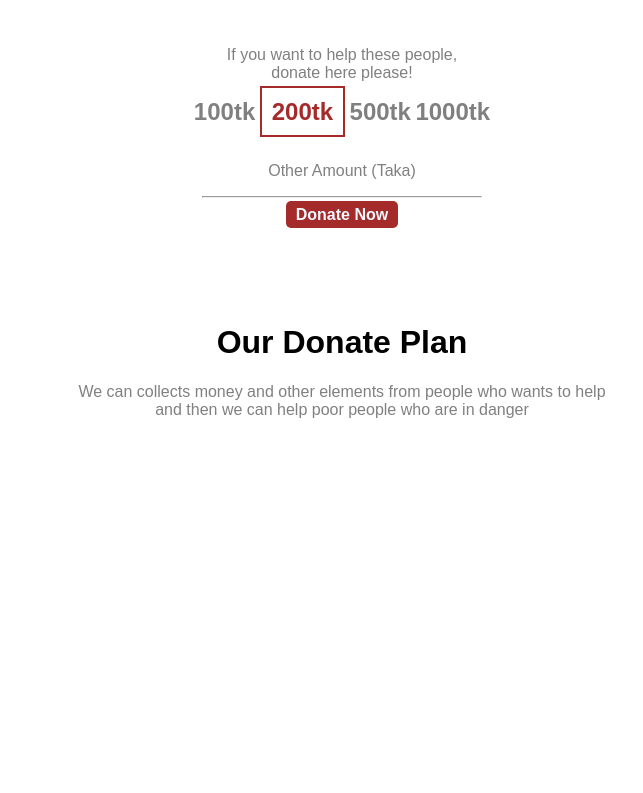
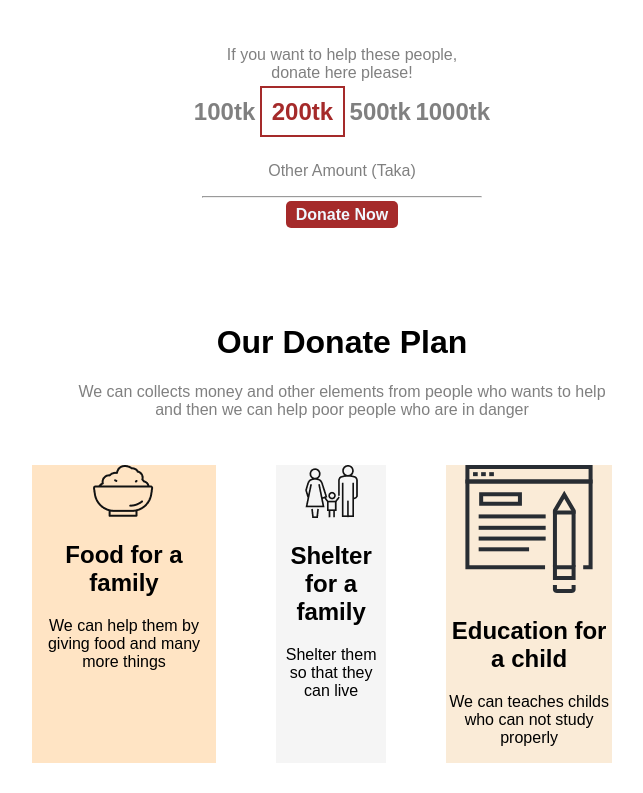
Before and after one commit to hanif1049/we-can-help, a plain HTML site: page index.html in a window 1280 px wide. Shown: the part 680-1473 px from the top of the page, without its empty margins (298-941 px from the left). Before the commit the page ends 1115 px from the top, so only its background shows below. Drawn offline with Linux system fonts and the light colour scheme; a web font is replaced by a local one.

Commit message:
image add

```diff
--- a/index.html
+++ b/index.html
@@ -40,6 +40,28 @@
             poor people who
             are in danger</p>
     </div>
+    <section class="experience-area">
+
+        <div id="first">
+            <img src="icons/food.png" alt="">
+            <h2>Food for a family</h2>
+            <p>We can help them by giving food and many more things </p>
+        </div>
+        <div id="second">
+            <img src="icons/shelter.png" alt="">
+            <h2>Shelter for a family</h2>
+            <p>Shelter them so that they can live</p>
+
+        </div>
+        <div id="third">
+            <img src="icons/icon4.svg" alt="">
+            <h2>Education for a child</h2>
+            <p>We can teaches childs who can not study properly</p>
+        </div>
+
+
+    </section>
+
 
 
 
--- a/styles.css
+++ b/styles.css
@@ -72,3 +72,32 @@ hr {
 .help {
     color: gray;
 }
+
+.experience-area {
+    text-align: center;
+    display: flex;
+    width: 50%;
+    padding-left: 300px;
+}
+
+#first {
+    text-align: center;
+    margin: 30px;
+    background-color: bisque;
+
+
+}
+
+#second {
+    margin: 30px;
+    text-align: center;
+    background-color: whitesmoke;
+
+}
+
+#third {
+    margin: 30px;
+    text-align: center;
+    background-color: antiquewhite;
+
+}
```
